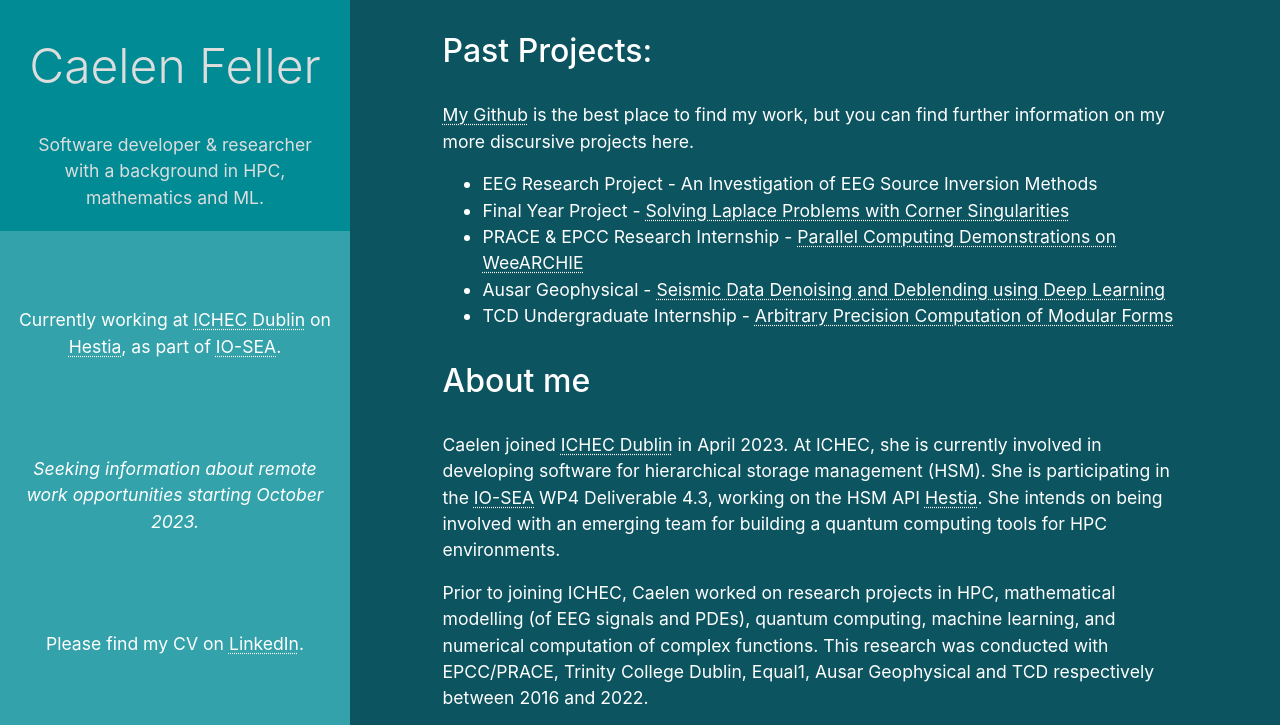
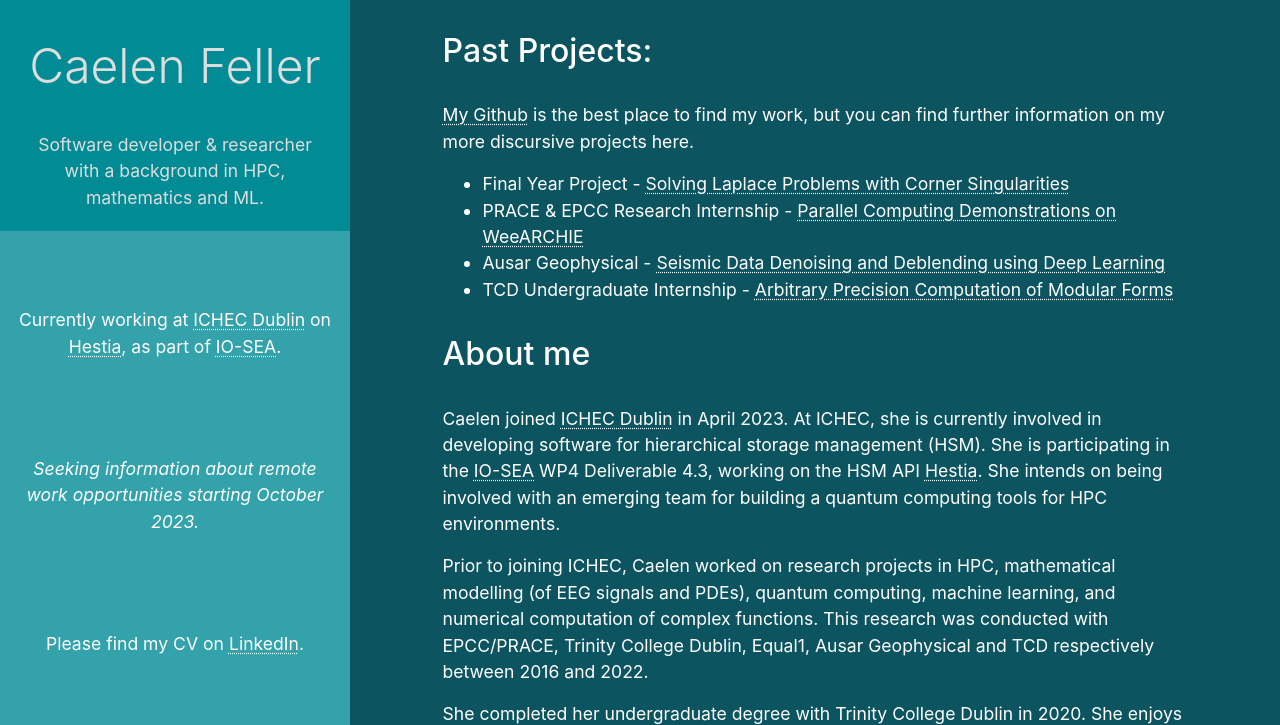
Before and after one commit to caelen-feller/caelen-feller.github.io, a plain HTML site: page index.html in a window 1280 px wide. Shown: the top 725 px of the page. Drawn offline with nearby package versions, Linux system fonts and the light colour scheme.

Commit message:
Update index.html

```diff
--- a/index.html
+++ b/index.html
@@ -84,7 +84,6 @@
                             but you can find further information on my more discursive projects here.
                         </p>
                         <ul>
-                            <li>EEG Research Project - An Investigation of EEG Source Inversion Methods </li>
                             <li>Final Year Project - <a href="https://github.com/caelen-feller/fyp">Solving Laplace
                                     Problems with Corner Singularities</a></li>
                             <li>PRACE & EPCC Research Internship - <a href="/2019-internship/">Parallel Computing
```
